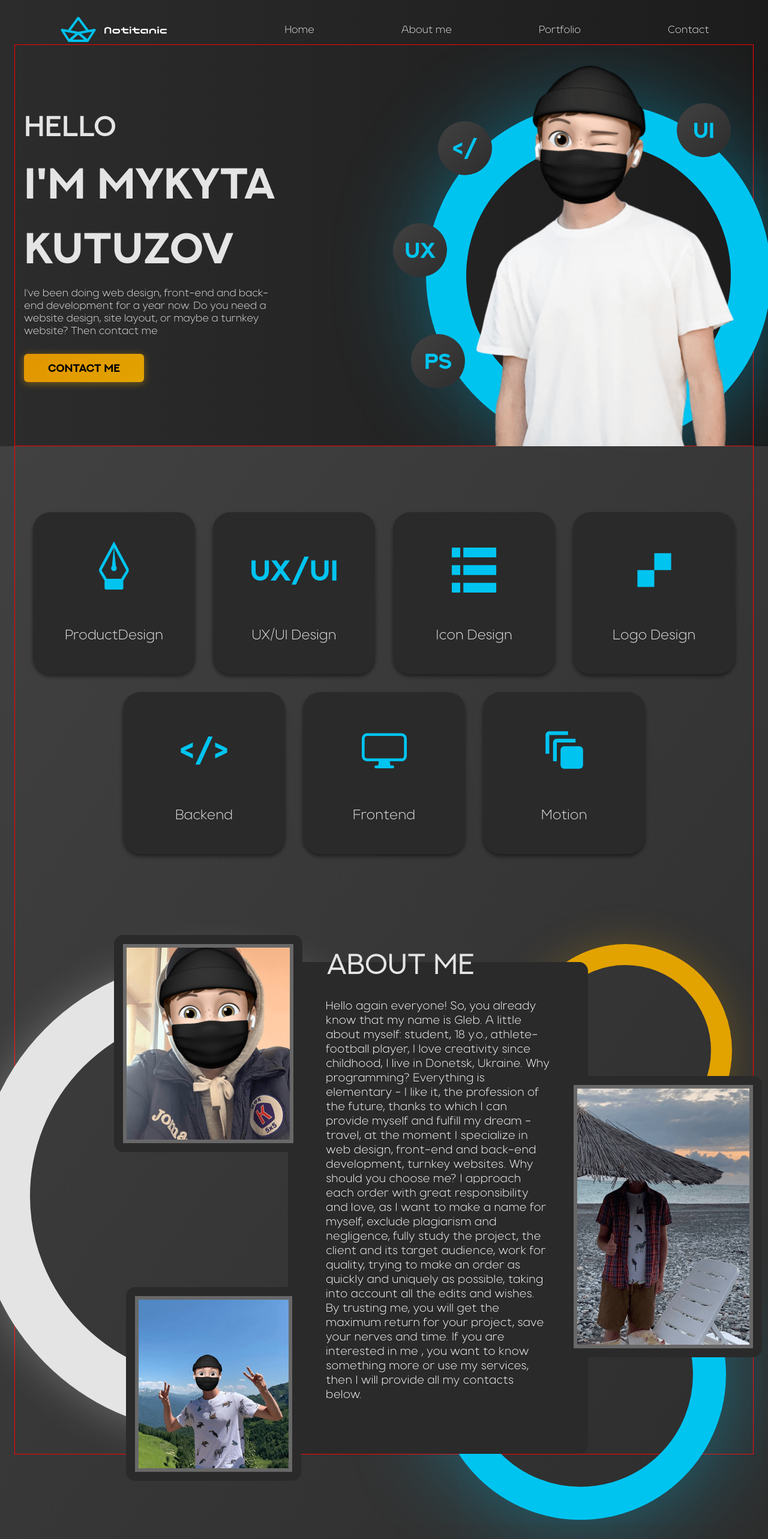
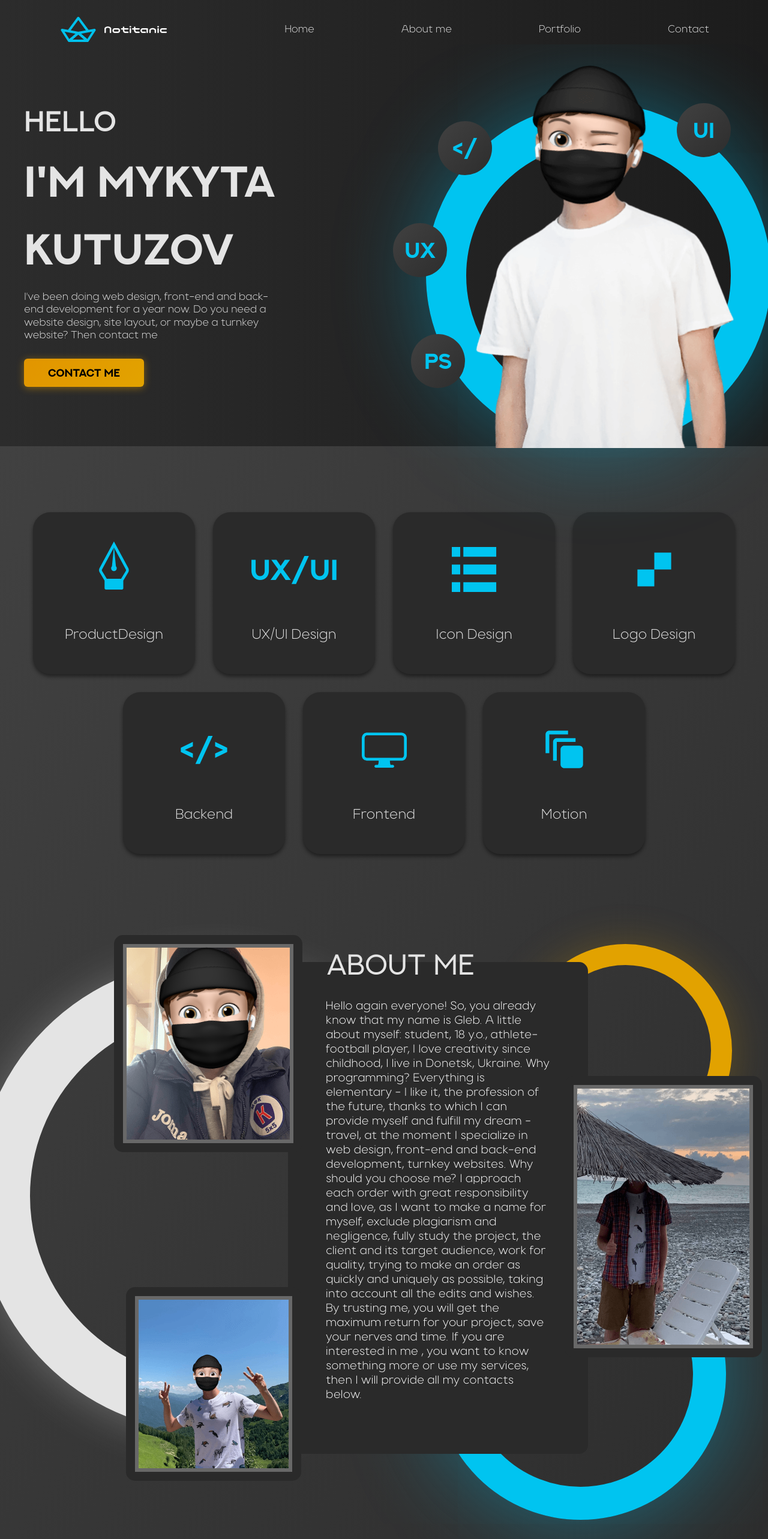
Before and after one commit to Kytyzovns/portfolio-start-project-main, a React app: page / in a window 1280 px wide. Shown: the top 2566 px of the page at 60% size. Built offline with nearby package versions, Linux system fonts and the light colour scheme; a web font is replaced by a local one.

Commit message:
finished styling 1

```diff
--- a/src/components/Container.tsx
+++ b/src/components/Container.tsx
@@ -6,5 +6,5 @@ export const Container = styled.div`
     min-height: 100%;
     padding: 0 15px;
     margin: 0 auto;
-    outline: solid 1px red;
+    //outline: solid 1px red;
 `
--- a/src/components/StyledCircle.ts
+++ b/src/components/StyledEllipse.ts
@@ -12,7 +12,7 @@ type StyledCircleProps = {
     shadow?: string;
 }
 
-export const StyledCircle = styled.div<StyledCircleProps>`
+export const StyledEllipse = styled.div<StyledCircleProps>`
     border: solid ${props => props.borderWidth} ${props => `${props.theme.colors[props.borderColor || "blue"]}`};
     left: ${props => props.left};
     right: ${props => props.right};
--- a/src/components/menu/Menu.tsx
+++ b/src/components/menu/Menu.tsx
@@ -1,17 +1,15 @@
 import React from 'react';
 import styled from "styled-components";
+import {theme} from "../../styles/Theme";
 
 type MenuProps = {
     direction: "column" | "row";
     gap: string;
-    weight?: string;
-    fontSize?: string;
-    fontColor?: string;
 }
 
 export const Menu = (props: MenuProps) => {
     return (
-        <StyledNav direction={props.direction} gap={props.gap} fontSize={props.fontSize} fontColor={props.fontColor} weight={props.weight}>
+        <StyledNav direction={props.direction} gap={props.gap}>
             <ul>
                 <li>
                     <a href="">Home</a>
@@ -40,8 +38,8 @@ const StyledNav = styled.nav<MenuProps>`
         flex-direction: ${props => props.direction};
         gap: ${props => props.gap};
         list-style: none;
-        font-size: ${props => props.weight};
-        font-size: ${props => props.fontSize};
-        color: ${props => props.fontColor};
+        font-size: 18px;
+        font-weight: 300;
+        // color: ${theme.colors.primaryTextColor};
     }
 `
--- a/src/layout/footer/Footer.tsx
+++ b/src/layout/footer/Footer.tsx
@@ -4,12 +4,16 @@ import {Menu} from "../../components/menu/Menu";
 import styled from "styled-components";
 import {Logo} from "../../components/logo/Logo";
 import {ArrowBtn} from "../../components/arrowButton/ArrowBtn";
+import {theme} from "../../styles/Theme";
+import {StyledLogoText} from "../header/Header";
+import {Container} from "../../components/Container";
 
 export const Footer = () => {
     return (
         <StyledFooter>
+            <Container>
                 <FlexWrapper justify={"center"} align={"center"} gap={"80px"}>
-                <Menu direction={"column"} gap={"18px"} fontSize={"18px"} weight={"300"} fontColor={"#e4e4e4"}/>
+                    <Menu direction={"column"} gap={"18px"}/>
                     <StyledContacts>
                         <StyledContactItem>Contact</StyledContactItem>
                         <StyledContactItem>Email: notitanic33@gmail.com</StyledContactItem>
@@ -17,22 +21,24 @@ export const Footer = () => {
                         <StyledContactItem>Calls: +7 (900) - 121 - 54 - 54</StyledContactItem>
                     </StyledContacts>
                     <FlexWrapper direction={"column"} justify={"center"} align={"center"} gap={"63px"}>
-                    <FlexWrapper direction={"row"} justify={"center"} align={"center"} gap={"32px"}>
+                        <FlexWrapper justify={"center"} align={"center"} gap={"30px"}>
+                            <FlexWrapper direction={"row"} justify={"center"} align={"center"} gap={"10px"}>
                                 <Logo iconId="logo" width="65px" height="48px" viewBox="0 0 65 48"/>
                                 <StyledLogoText>Notitanic</StyledLogoText>
+                            </FlexWrapper>
                             <ArrowBtn direction={"up"}/>
                         </FlexWrapper>
                         <StyledSmall>Copyright © 2021, Notitanic</StyledSmall>
                     </FlexWrapper>
-
                 </FlexWrapper>
+            </Container>
         </StyledFooter>
     );
 };
 
 const StyledFooter = styled.footer`
-    min-height: 25vh;
-    background-color: burlywood;
+    background: ${theme.colors.secondaryBg};
+    padding: 50px 0;
 `
 
 const StyledContacts = styled.ul`
@@ -42,17 +48,15 @@ const StyledContacts = styled.ul`
     gap: 18px;
     font-weight: 300;
     font-size: 18px;
-    color: #e4e4e4;
+    color: ${theme.colors.primaryTextColor};
 `
 
 const StyledContactItem = styled.li`
 
 `
-const StyledLogoText = styled.span`
-`
 
 const StyledSmall = styled.small`
     font-weight: 300;
     font-size: 18px;
-    color: #e4e4e4;
+    color: ${theme.colors.primaryTextColor};
 `
--- a/src/layout/header/Header.tsx
+++ b/src/layout/header/Header.tsx
@@ -34,7 +34,7 @@ const StyledHeader = styled.header`
     z-index: 99999999;
 `
 
-const StyledLogoText = styled.span`
+export const StyledLogoText = styled.span`
     font-family: "Nico-moji", sans-serif;
     font-weight: 400;
     font-size: 18px;
--- a/src/layout/sections/about/About.tsx
+++ b/src/layout/sections/about/About.tsx
@@ -7,7 +7,7 @@ import aboutHead from "../../../assets/images/image 2.png"
 import {Container} from "../../../components/Container";
 import {theme} from "../../../styles/Theme";
 import {Skills} from "../skills/Skills";
-import {StyledCircle} from "../../../components/StyledCircle";
+import {StyledEllipse} from "../../../components/StyledEllipse";
 
 export const About = () => {
     return (
@@ -30,16 +30,16 @@ export const About = () => {
 
                     <Head src={aboutHead} alt="aboutFirstHead"/>
 
-                    <StyledCircle borderWidth={"55px"} borderColor={"firstEllipseColor"} right={"-230px"}
-                                  bottom={"-110px"} dims={"485px"}
-                                  shadow={"0 0 152px 0 rgba(0, 196, 240, 0.42)"}></StyledCircle>
-                    <StyledCircle borderWidth={"35px"} borderColor={"secondEllipseColor"} dims={"355px"}
-                                  shadow={"0 4px 70px 0 rgba(226, 162, 0, 0.25)"}
-                                  right={"-240px"} top={"-30px"}></StyledCircle>
+                    <StyledEllipse borderWidth={"55px"} borderColor={"firstEllipseColor"} right={"-230px"}
+                                   bottom={"-110px"} dims={"485px"}
+                                   shadow={"0 0 152px 0 rgba(0, 196, 240, 0.42)"}></StyledEllipse>
+                    <StyledEllipse borderWidth={"35px"} borderColor={"secondEllipseColor"} dims={"355px"}
+                                   shadow={"0 4px 70px 0 rgba(226, 162, 0, 0.25)"}
+                                   right={"-240px"} top={"-30px"}></StyledEllipse>
 
-                    <StyledCircle borderWidth={"90px"} borderColor={"thirdEllipseColor"} dims={"790px"}
-                                  shadow={"0 4px 70px 0 rgba(255, 255, 255, 0.25)"}
-                                  left={"-520px"} top={"-5px"}></StyledCircle>
+                    <StyledEllipse borderWidth={"90px"} borderColor={"thirdEllipseColor"} dims={"790px"}
+                                   shadow={"0 4px 70px 0 rgba(255, 255, 255, 0.25)"}
+                                   left={"-520px"} top={"-5px"}></StyledEllipse>
                     <StyledTextContainer>
                         <StyledAboutText>Hello again everyone! So, you already know that my name is Gleb. A little about
                             myself: student, 18 y.o., athlete-football player, I love creativity since childhood, I live
--- a/src/layout/sections/main/Main.tsx
+++ b/src/layout/sections/main/Main.tsx
@@ -5,7 +5,7 @@ import styled from "styled-components";
 import {Circle} from "./Circle";
 import {Container} from "../../../components/Container";
 import {theme} from "../../../styles/Theme";
-import {StyledCircle} from "../../../components/StyledCircle";
+import {StyledEllipse} from "../../../components/StyledEllipse";
 import {StyledBtn} from "../../../components/StyledBtn";
 
 export const Main = () => {
@@ -25,8 +25,8 @@ export const Main = () => {
                     </FlexWrapper>
 
                     <PhotoContainer>
-                        <StyledCircle borderWidth={"67px"} borderColor={"firstEllipseColor"} left={"-65px"} bottom={"0"} dims={"575px"}
-                                      shadow={"0 0 152px 0 rgba(0, 196, 240, 0.42)"}></StyledCircle>
+                        <StyledEllipse borderWidth={"67px"} borderColor={"firstEllipseColor"} left={"-65px"} bottom={"0"} dims={"575px"}
+                                       shadow={"0 0 152px 0 rgba(0, 196, 240, 0.42)"}></StyledEllipse>
                         <Photo src={mainPhoto} alt="mainPhoto"/>
                         <Circle top={"100px"} right={"22px"}>
                             <CircleText>UI</CircleText>
@@ -80,7 +80,7 @@ const StyledMain = styled.section`
     display: flex;
     max-height: 670px;
     margin-top: 74px;
-    overflow: hidden;
+    //overflow: hidden;
 `
 
 const Photo = styled.img`
--- a/src/layout/sections/portfolio/Portfolio.tsx
+++ b/src/layout/sections/portfolio/Portfolio.tsx
@@ -4,10 +4,12 @@ import styled from "styled-components";
 import {PortfolioSlide} from "./portfolioSlide/PortfolioSlide";
 import {ArrowBtn} from "../../../components/arrowButton/ArrowBtn";
 import {theme} from "../../../styles/Theme";
+import {Container} from "../../../components/Container";
 
 export const Portfolio = () => {
     return (
         <StyledPortfolio>
+            <Container>
                 <FlexWrapper direction={"column"} justify={"center"} align={"center"}>
                     <StyledPortfolioTitle>Portfolio</StyledPortfolioTitle>
                     <FlexWrapper gap={"40px"}>
@@ -16,6 +18,7 @@ export const Portfolio = () => {
                         <ArrowBtn direction={"right"}/>
                     </FlexWrapper>
                 </FlexWrapper>
+            </Container>
         </StyledPortfolio>
     );
 };
--- a/src/styles/GlobalStyles.tsx
+++ b/src/styles/GlobalStyles.tsx
@@ -61,7 +61,7 @@ export const GlobalStyles = createGlobalStyle`
         sans-serif;
         -webkit-font-smoothing: antialiased;
         -moz-osx-font-smoothing: grayscale;
-        color: ${theme.colors.primaryTextColor}
+        color: ${theme.colors.primaryTextColor};
         line-height: 1.2;
     }
 
@@ -72,6 +72,9 @@ export const GlobalStyles = createGlobalStyle`
 
     a {
         text-decoration: none;
+        &:visited {
+            color: ${theme.colors.primaryTextColor};
+        }
     }
 
     ul {
```
Lines whose indentation alone changed are shown as unchanged.
